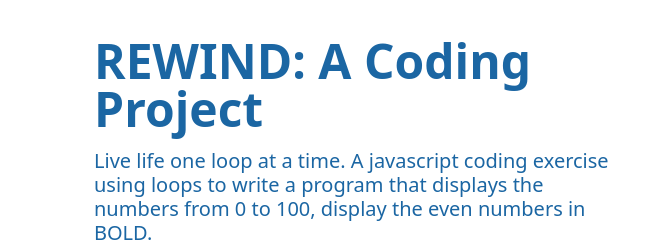
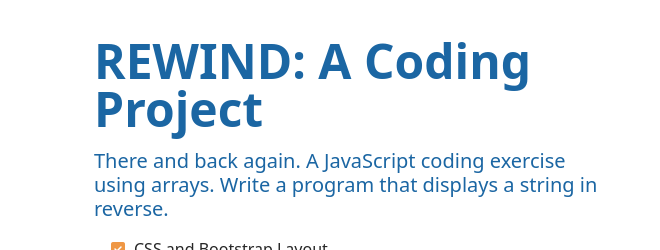
Before and after one commit to AngelC-dev/Rewind, a plain HTML site: page index.html in a window 1280 px wide. Shown: the part 59-309 px from the top of the page, 0-660 px from the left. Drawn offline with nearby package versions, Linux system fonts and the light colour scheme.

Commit message:
modified:   index.html

```diff
--- a/index.html
+++ b/index.html
@@ -53,7 +53,7 @@
             <div class="row g-5 py-5 row-cols-1 row-cols-lg-2">
                 <div class="col order-last order-lg-first">
                     <h1 class="display-5 fw-bold lh-1 mb-3">REWIND: A Coding Project</h1>
-                    <h4 class="lead">Live life one loop at a time. A javascript coding exercise using loops to write a program that displays the numbers from 0 to 100, display the even numbers in <strong>BOLD.</strong></h4>
+                    <h4 class="lead">There and back again. A JavaScript coding exercise using arrays. Write a program that displays a string in reverse.</h4>
                     <ul class="fa-ul pt-2 checklist">
                         <li><span class="fa-li"><i class="fas fa-check-square"></i></span>CSS and Bootstrap Layout</li>
                         <li><span class="fa-li"><i class="fas fa-check-square"></i></span>Javascript Fundamentals</li>
```
